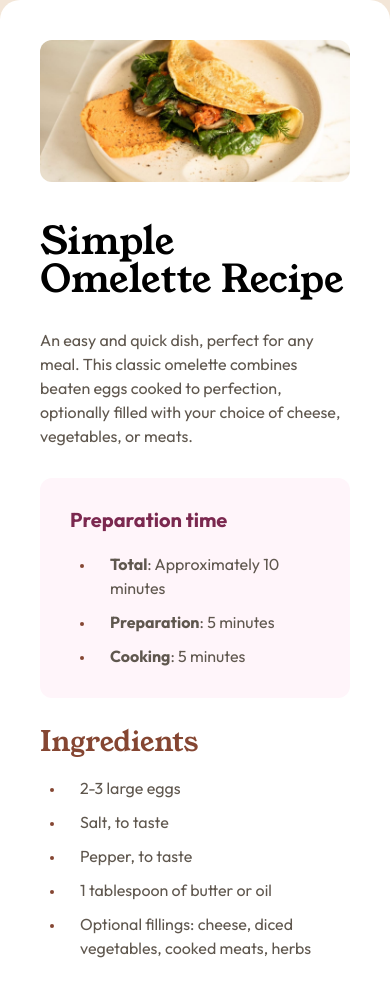
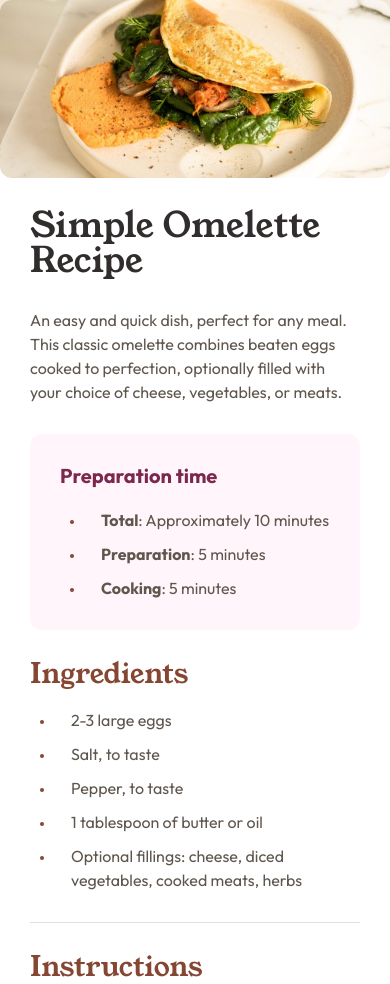
Before and after one commit to aguscorvo/recipe-page, a plain HTML site: page index.html in a window 390 px wide. Shown: the top 984 px of the page. Drawn offline with Linux system fonts and the light colour scheme.

Commit message:
Fix styles for mobile view

```diff
--- a/index.html
+++ b/index.html
@@ -26,16 +26,17 @@
   </head>
   <body>
     <main>
-      <article>
       <img
         src="./assets/images/image-omelette.jpeg"
         alt="Image of an omelette"
       />
+      <div class="recipe-wrapper">
+        <article class="recipe-info">
           <h1>Simple Omelette Recipe</h1>
           <p>
             An easy and quick dish, perfect for any meal. This classic omelette
-          combines beaten eggs cooked to perfection, optionally filled with your
-          choice of cheese, vegetables, or meats.
+            combines beaten eggs cooked to perfection, optionally filled with
+            your choice of cheese, vegetables, or meats.
           </p>
           <section class="preparation-time">
             <h3>Preparation time</h3>
@@ -76,14 +77,14 @@
               coat the surface.
             </li>
             <li>
-            <strong>Add fillings (optional)</strong>: When the eggs begin to set
-            at the edges but are still slightly runny in the middle, sprinkle
-            your chosen fillings over one half of the omelette.
+              <strong>Add fillings (optional)</strong>: When the eggs begin to
+              set at the edges but are still slightly runny in the middle,
+              sprinkle your chosen fillings over one half of the omelette.
             </li>
             <li>
-            <strong>Fold and serve</strong>: As the omelette continues to cook,
-            carefully lift one edge and fold it over the fillings. Let it cook
-            for another minute, then slide it onto a plate.
+              <strong>Fold and serve</strong>: As the omelette continues to
+              cook, carefully lift one edge and fold it over the fillings. Let
+              it cook for another minute, then slide it onto a plate.
             </li>
             <li>
               <strong>Enjoy</strong>: Serve hot, with additional salt and pepper
@@ -108,6 +109,7 @@
             <p><strong>22g</strong></p>
           </div>
         </section>
+      </div>
     </main>
   </body>
 </html>
--- a/styles.css
+++ b/styles.css
@@ -60,14 +60,8 @@ main {
   border-radius: 20px;
 }
 
-@media (width <= 425px) {
-  body {
-    padding: 0;
-  }
-}
-
-article {
-  padding-bottom: 30px;
+.recipe-info {
+  padding: 30px 0;
   display: flex;
   flex-direction: column;
   gap: 30px;
@@ -79,16 +73,34 @@ article {
   padding: 30px 0;
 }
 
-article img {
+main img {
   width: 100%;
   height: auto;
   border-radius: 12px;
-  margin-bottom: 10px;
 }
 
-article h1 {
+.recipe-info h1 {
   font-size: 38px;
   font-weight: normal;
+  color: var(--stone-900);
+}
+
+@media (width <= 425px) {
+  body {
+    padding: 0;
+  }
+
+  main {
+    padding: 0;
+  }
+
+  .recipe-wrapper {
+    padding: 0 30px 40px 30px;
+  }
+
+  .recipe-info h1 {
+    font-size: 35px;
+  }
 }
 
 h2 {
@@ -123,12 +135,11 @@ ol {
   display: flex;
   flex-direction: column;
   gap: 10px;
-  /* list-style-position: inside; */
   margin-left: 25px;
 }
 
 li {
-  padding-left: 15px;
+  padding-left: 16px;
 }
 
 .table {
```
Lines whose indentation alone changed are shown as unchanged.
